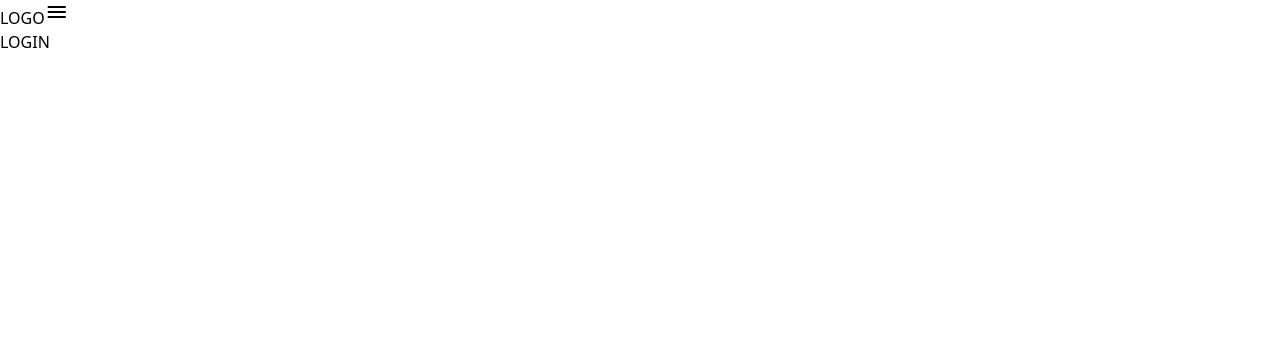
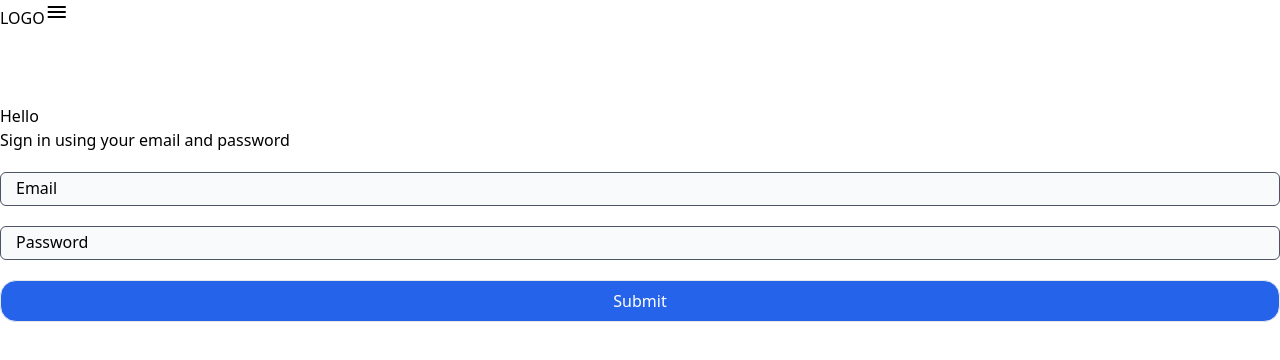
Before and after one commit to andrew2chan/BudgetPlannerFront, a React (Create React App) app: page /login in a window 1280 px wide. Shown: the top 360 px of the page. Built offline with nearby package versions, Linux system fonts and the light colour scheme.

Commit message:
Constructed a login interface

```diff
--- a/src/App.js
+++ b/src/App.js
@@ -4,8 +4,8 @@ function App({ updatemenustate: updateMenuState, menustate: menuState }) {
   };
 
   return (
-    <div className="w-full relative">
-      <header className="max-sm:flex max-sm:items-center max-sm:justify-between max-sm:border-b-2 max-sm:shadow max-sm:py-3 max-sm:px-2">
+    <div className="w-full relative h-16">
+      <header className="max-sm:flex max-sm:items-center max-sm:justify-between max-sm:border-b-2 max-sm:shadow max-sm:py-3 max-sm:px-2 h-full">
         <span className="max-sm:text-4xl">LOGO</span>
         <span className="material-symbols-outlined max-sm:text-4xl" onClick={handleMenuClick}><button>{menuState}</button></span>
       </header>
--- a/src/Components/Login.js
+++ b/src/Components/Login.js
@@ -1,6 +1,58 @@
+import * as d3 from 'd3';
+import { useEffect } from 'react';
+
 const Login = () => {
+    useEffect(() => {
+        d3.selectAll("input[type=text]")
+            .on("focus", (e) => {
+                let span = d3.select(e.target.parentNode).select("span");
+
+                span
+                    .classed("top-1", false)
+                    .classed("-top-2.5", true)
+                    .classed("border", true)
+                    .classed("bg-white", true)
+                    .classed("text-md", false)
+                    .classed("text-xs", true)
+                    .classed("left-4", false)
+                    .classed("left-2", true)
+                    .classed("px-1", true)
+            })
+            .on("blur", (e) => {
+                let span = d3.select(e.target.parentNode).select("span");
+
+                span
+                    .classed("top-1", true)
+                    .classed("-top-2.5", false)
+                    .classed("border", false)
+                    .classed("bg-white", false)
+                    .classed("text-md", true)
+                    .classed("text-xs", false)
+                    .classed("left-4", true)
+                    .classed("left-2", false)
+                    .classed("px-1", false)
+            });
+
+    })
+
     return(
-        <div>LOGIN</div>
+        <main className="h-[calc(100vh-theme('spacing.16'))] max-sm:px-4">
+            <div className="flex flex-col pt-10 gap-5">
+                <div>
+                    <div className="max-sm:text-2xl max-sm:font-medium flex-initial">Hello</div>
+                    <div className="text-md">Sign in using your email and password</div>
+                </div>
+                <div className="relative">
+                    <input type="text" className="border rounded-md border-gray-600 p-1 bg-slate-50 w-full"></input>
+                    <span className="absolute left-4 top-1 pointer-events-none text-md transition-all">Email</span>
+                </div>
+                <div className="relative">
+                    <input type="text" className="border rounded-md border-gray-600 p-1 bg-slate-50 w-full"></input>
+                    <span className="absolute left-4 top-1 pointer-events-none text-md transition-all">Password</span>
+                </div>
+                <input type="submit" className="border bg-blue-600 text-white rounded-2xl py-2"></input>
+            </div>
+        </main>
     )
 }
 
--- a/src/index.css
+++ b/src/index.css
@@ -5,5 +5,6 @@
 body {
   margin: 0;
   width: 100%;
+  height: 100%;
   padding: 0;
 }
```
Also changed, not shown: tailwind.config.js (line endings or trailing spaces).
